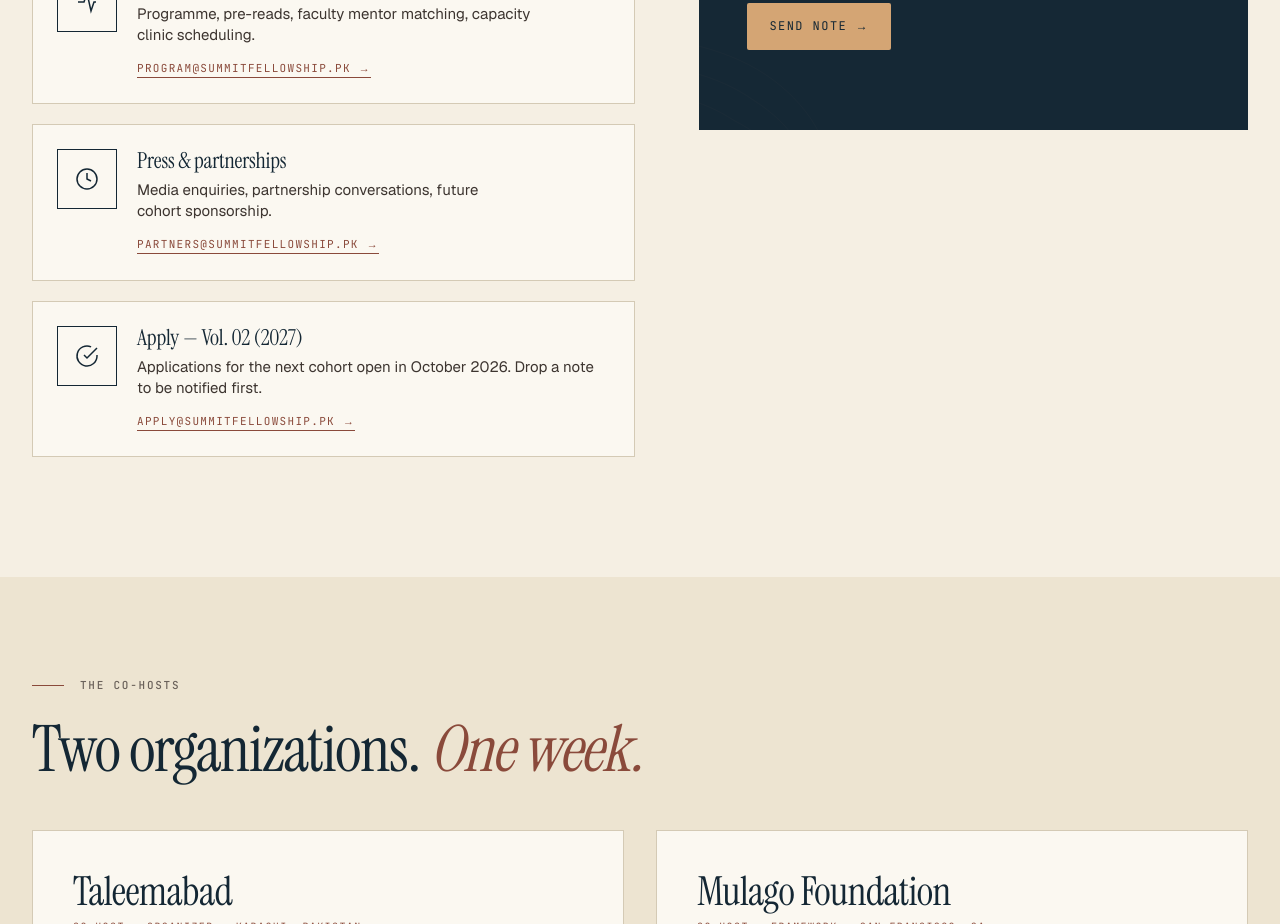
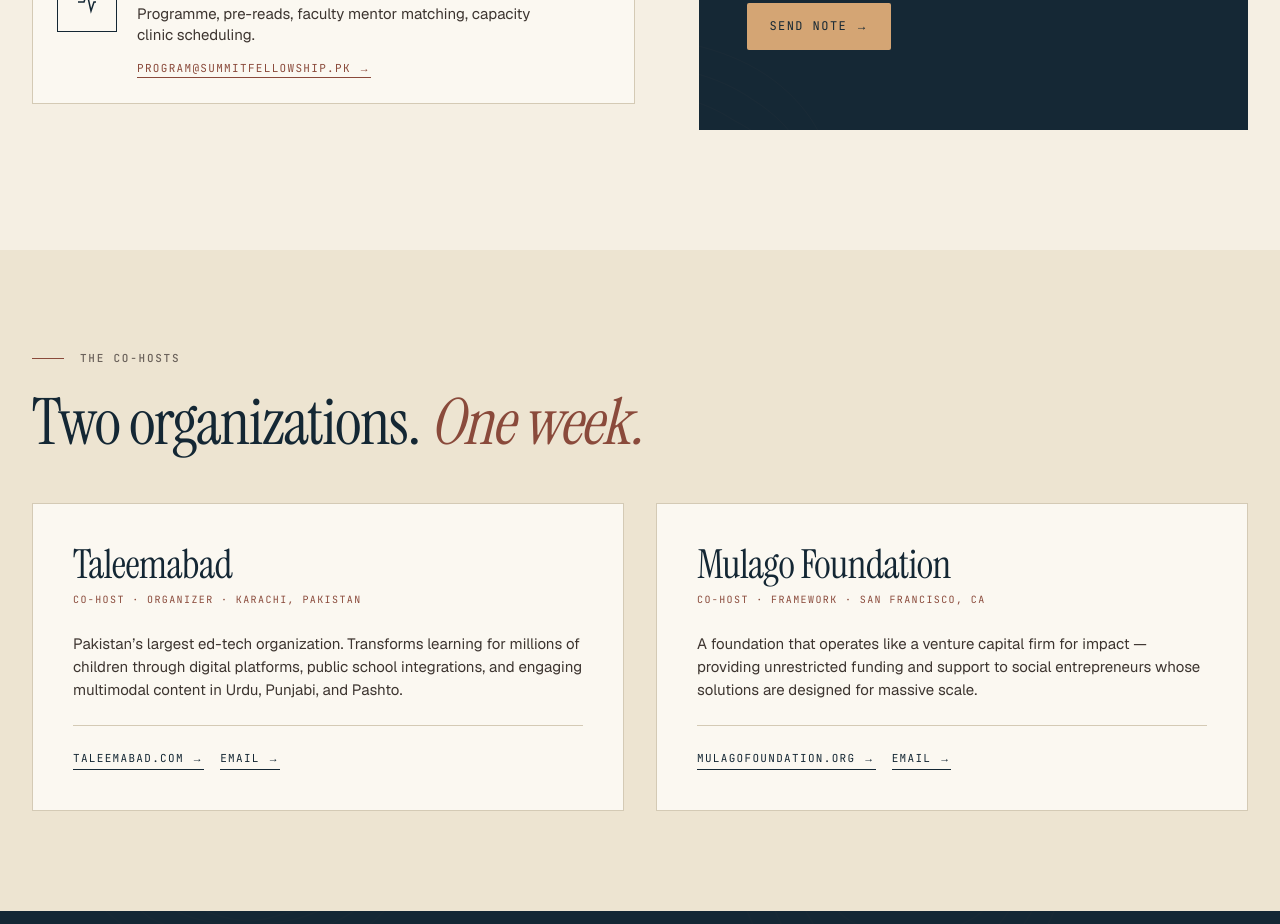
Before and after one commit to usmanjaved-droid/summit-fellowship-website, a Next.js app: page /contact in a window 1280 px wide. Shown: the part 1120-2044 px from the top of the page. Built offline with nearby package versions, Linux system fonts and the light colour scheme.

Commit message:
refactor(contact): trim channels from 5 to 3

```diff
--- a/app/contact/page.tsx
+++ b/app/contact/page.tsx
@@ -36,27 +36,6 @@ const CHANNELS = [
     title: 'Curriculum & faculty',
     detail: 'Programme, pre-reads, faculty mentor matching, capacity clinic scheduling.',
     email: 'program@summitfellowship.pk',
-  },
-  {
-    icon: (
-      <svg width="24" height="24" viewBox="0 0 24 24" fill="none" stroke="currentColor" strokeWidth="1.5">
-        <circle cx="12" cy="12" r="10" />
-        <path d="M12 6v6l4 2" />
-      </svg>
-    ),
-    title: 'Press & partnerships',
-    detail: 'Media enquiries, partnership conversations, future cohort sponsorship.',
-    email: 'partners@summitfellowship.pk',
-  },
-  {
-    icon: (
-      <svg width="24" height="24" viewBox="0 0 24 24" fill="none" stroke="currentColor" strokeWidth="1.5">
-        <path d="M22 11.08V12a10 10 0 11-5.93-9.14M22 4L12 14.01l-3-3" />
-      </svg>
-    ),
-    title: 'Apply — Vol. 02 (2027)',
-    detail: 'Applications for the next cohort open in October 2026. Drop a note to be notified first.',
-    email: 'apply@summitfellowship.pk',
   },
 ];
 
```
